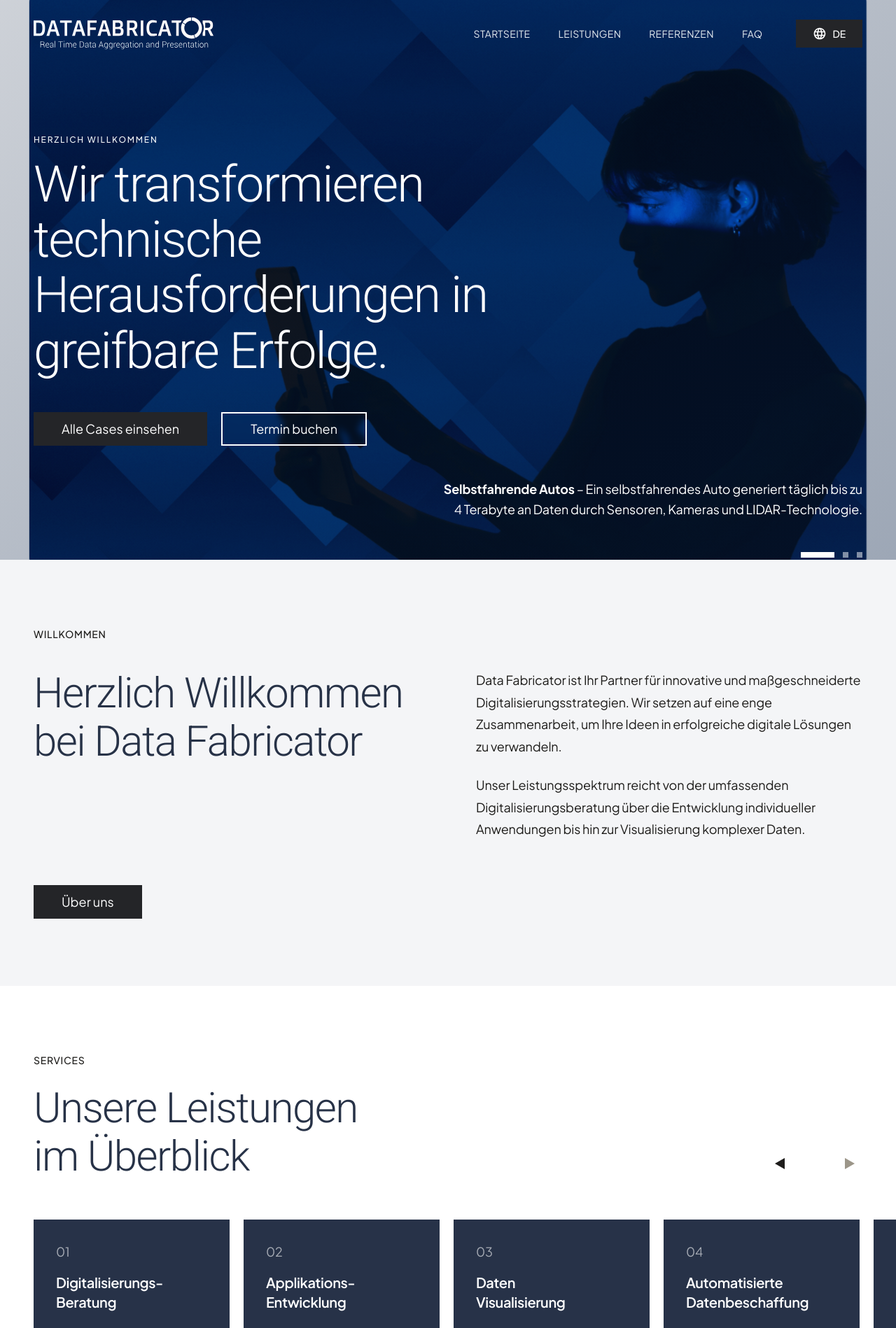
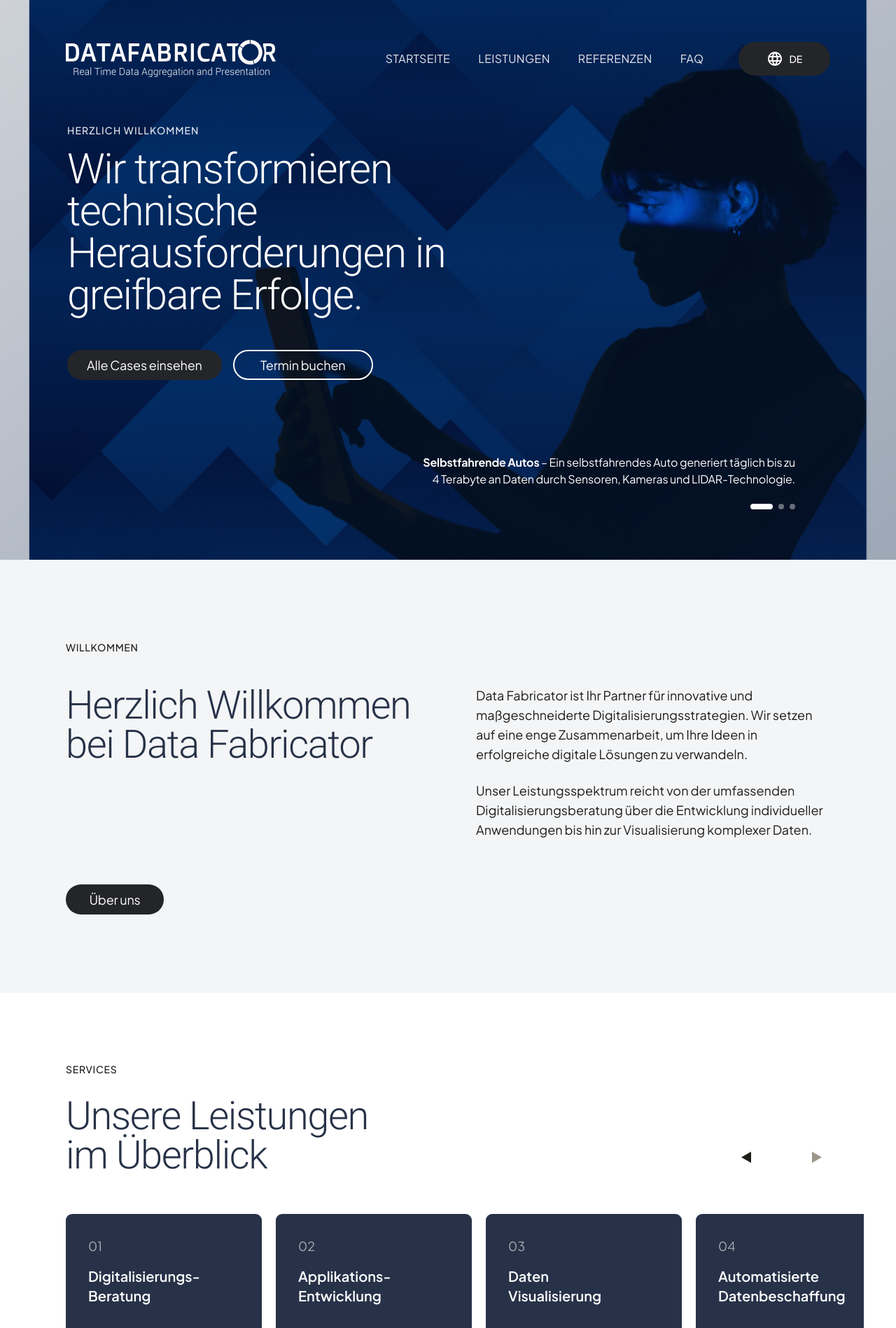
Before and after one commit to HHDS85/datafab-website, a Vue app: page / in a window 1280 px wide. Shown: the top 1898 px of the page at 70% size. Built offline with nearby package versions, Linux system fonts and the light colour scheme.

Commit message:
Updated ContactForm.vue

```diff
--- a/src/components/AppHeader.vue
+++ b/src/components/AppHeader.vue
@@ -1,32 +1,35 @@
 <template>
   <header
-    class="fixed w-full z-50 transition-all duration-300 ease-out"
+    class="fixed z-50 transition-all duration-300 ease-out"
     :class="isScrolled
-      ? 'top-0 bg-[#071B3A]/90 backdrop-blur-md shadow-lg py-4'
-      : 'top-0 bg-transparent py-6'"
+      ? 'top-0 left-0 right-0 bg-[#071B3A]/60 backdrop-blur-md shadow-sm px-6 md:px-8 lg:px-12 py-2.5 md:py-3'
+      : 'top-4 md:top-6 left-0 right-0 bg-transparent py-5 md:py-6 lg:py-8'"
   >
-    <div class="max-w-[1440px] mx-auto px-12">
-      <div class="flex items-center justify-between gap-12">
-        <div class="flex items-center gap-20 flex-1">
+    <div
+      class="flex items-center justify-between gap-4 md:gap-[50px]"
+      :class="!isScrolled ? 'max-w-[1220px] mx-auto px-6 md:px-8 lg:px-12 xl:px-16' : 'max-w-[1400px] mx-auto'"
+    >
+    <div class="flex items-center gap-4 md:gap-[92px] flex-1">
       <img
-            class="transition-all duration-300 ease-out"
-            :class="isScrolled ? 'h-10' : 'h-12'"
+        class="transition-all duration-300 ease-out transform hover:scale-105"
+        :class="isScrolled ? 'w-[120px] md:w-[150px] lg:w-[180px]' : 'w-[180px] md:w-[240px] lg:w-[300px]'"
         alt="Logo datafabrictor"
         src="/logo-datafabrictor.svg"
       />
 
-          <nav class="hidden lg:flex items-center gap-10 flex-1 justify-end">
+      <nav class="hidden lg:flex items-center gap-[40px] flex-1 justify-end">
         <a
           v-for="(item, index) in navigationItems"
           :key="`nav-${index}`"
           :href="item.href"
-              class="flex items-center cursor-pointer group relative"
+          class="flex items-center gap-[11.5px] cursor-pointer group relative transform transition-transform duration-200 hover:scale-105"
         >
           <span
             :class="[
               'font-family-jakarta relative transition-all duration-300',
               item.active ? 'font-bold text-white' : 'font-normal text-white/90 group-hover:text-white',
-                  'tracking-wide uppercase text-sm'
+              'tracking-wide uppercase whitespace-nowrap',
+              isScrolled ? 'text-sm leading-[22px]' : 'text-base leading-[25.2px]'
             ]"
           >
             {{ item.label }}
@@ -42,14 +45,16 @@
     </div>
 
     <button
-          class="hidden md:flex items-center gap-2 bg-[#242528] hover:bg-[#323438] transition-all duration-300 px-6 h-10"
+      class="hidden md:flex items-center gap-2 bg-[#242528] rounded-[99px] hover:bg-[#242528]/90 transition-all duration-500"
+      :class="isScrolled ? 'px-4 lg:px-6 h-8 lg:h-10' : 'px-6 lg:px-10 h-10 lg:h-12'"
     >
       <img
-            class="w-5 h-5"
+        class="transition-all duration-500"
+        :class="isScrolled ? 'w-4 h-4' : 'w-5 lg:w-6 h-5 lg:h-6'"
         alt="Language"
         src="/language.svg"
       />
-          <span class="font-family-jakarta font-medium text-white text-sm">
+      <span class="font-family-jakarta font-medium text-white transition-all duration-500" :class="isScrolled ? 'text-xs' : 'text-sm'">
         DE
       </span>
     </button>
@@ -61,15 +66,15 @@
     >
       <span class="flex flex-col gap-1.5 w-6">
         <span
-              class="h-0.5 w-full bg-white transition-all duration-300 ease-out transform origin-center"
+          class="h-0.5 w-full bg-white rounded-full transition-all duration-300 ease-out transform origin-center shadow-sm"
           :class="isMenuOpen ? 'rotate-45 translate-y-2' : ''"
         ></span>
         <span
-              class="h-0.5 w-full bg-white transition-all duration-300 ease-out"
+          class="h-0.5 w-full bg-white rounded-full transition-all duration-300 ease-out shadow-sm"
           :class="isMenuOpen ? 'opacity-0 scale-0' : 'opacity-100 scale-100'"
         ></span>
         <span
-              class="h-0.5 w-full bg-white transition-all duration-300 ease-out transform origin-center"
+          class="h-0.5 w-full bg-white rounded-full transition-all duration-300 ease-out transform origin-center shadow-sm"
           :class="isMenuOpen ? '-rotate-45 -translate-y-2' : ''"
         ></span>
       </span>
@@ -86,13 +91,13 @@
             :key="`mobile-nav-${index}`"
             :href="item.href"
             @click="closeMenu"
-                class="flex items-center justify-between py-4 border-b border-white/10 last:border-0 group hover:bg-white/5 -mx-2 px-2 transition-all duration-200"
+            class="flex items-center justify-between py-4 border-b border-white/10 last:border-0 group hover:bg-white/5 -mx-2 px-2 rounded-lg transition-all duration-200"
           >
             <span
               :class="[
                 'font-family-jakarta',
                 item.active ? 'font-bold text-white' : 'font-normal text-white/80 group-hover:text-white',
-                    'text-lg transition-colors duration-200'
+                'text-lg tracking-[-0.36px] leading-[25.2px] transition-colors duration-200'
               ]"
             >
               {{ item.label }}
@@ -102,7 +107,7 @@
             </svg>
           </a>
 
-              <div class="mt-6 flex items-center justify-center gap-2 px-6 py-3 bg-[#242528] hover:bg-[#323438] transition-all duration-200">
+          <div class="mt-6 flex items-center justify-center gap-2 px-6 py-3 bg-[#242528] rounded-[99px] hover:bg-[#242528]/80 transition-all duration-200">
             <img class="w-5 h-5" alt="Language" src="/language.svg" />
             <span class="font-family-jakarta font-medium text-white text-sm">
               DE
@@ -111,7 +116,6 @@
         </nav>
       </div>
     </Transition>
-      </div>
     </div>
   </header>
 </template>
--- a/src/components/HeroSection.vue
+++ b/src/components/HeroSection.vue
@@ -10,47 +10,51 @@
         />
       </div>
 
-      <div class="relative w-full max-w-[1440px] mx-auto px-12 pt-48 pb-20 z-10 h-full flex flex-col">
-        <div class="mb-4">
-          <p class="font-family-jakarta font-medium text-white/95 text-xs tracking-[0.15em] uppercase">
+      <div class="relative w-full px-6 md:px-12 lg:px-16 xl:px-24 pt-28 md:pt-36 lg:pt-40 xl:pt-44 pb-8 md:pb-10 lg:pb-12 z-10 h-full flex flex-col">
+      <div class="mb-3 md:mb-4">
+        <p class="font-family-jakarta font-medium text-white/90 text-xs md:text-sm xl:text-sm tracking-[0.08em] uppercase leading-[27.9px]">
           HERZLICH WILLKOMMEN
         </p>
       </div>
 
-        <h1 class="font-family-roboto font-light text-white text-7xl tracking-tight leading-[1.1] mb-12 max-w-[800px]">
+      <h1 class="font-family-roboto font-light text-white text-3xl md:text-5xl lg:text-6xl xl:text-6xl tracking-tight leading-[1.1] mb-8 md:mb-10 xl:mb-12 max-w-[680px] drop-shadow-sm">
         Wir transformieren
         technische
         Herausforderungen in
         greifbare Erfolge.
       </h1>
 
-        <div class="flex gap-5 mb-auto">
-          <button class="font-family-jakarta font-normal text-lg bg-[#242528] text-white hover:bg-[#323438] transition-all duration-300 px-10 h-12">
-            Alle Cases einsehen
+      <div class="flex flex-col sm:flex-row gap-4 mb-auto">
+        <button
+          class="group relative h-[43px] px-7 rounded-[22px] font-family-jakarta font-normal text-base md:text-lg xl:text-lg leading-[27px] tracking-normal bg-[#242528] text-white transition-all duration-500 ease-out hover:shadow-[0_8px_30px_rgb(0,0,0,0.3)] hover:scale-[1.03] hover:-translate-y-0.5 min-w-[200px] overflow-hidden before:absolute before:inset-0 before:bg-gradient-to-r before:from-[#242528] before:to-[#3a3a3d] before:opacity-0 hover:before:opacity-100 before:transition-opacity before:duration-500"
+        >
+          <span class="relative z-10">Alle Cases einsehen</span>
         </button>
 
-          <button class="font-family-jakarta font-normal text-lg border-2 border-white text-white hover:bg-white hover:text-[#071B3A] transition-all duration-300 px-10 h-12 backdrop-blur-sm">
-            Termin buchen
+        <button
+          class="group relative h-[43px] px-7 rounded-[22px] font-family-jakarta font-normal text-base md:text-lg xl:text-lg leading-[27px] tracking-normal border-2 border-white text-white hover:bg-white hover:text-[#071B3A] transition-all duration-500 ease-out hover:shadow-[0_8px_30px_rgb(255,255,255,0.4)] hover:scale-[1.03] hover:-translate-y-0.5 min-w-[200px] backdrop-blur-sm hover:backdrop-blur-0"
+        >
+          <span class="relative z-10">Termin buchen</span>
         </button>
       </div>
 
-        <div class="flex justify-end items-end mt-auto pt-12">
-          <div class="max-w-[600px]">
-            <div class="min-h-[80px] mb-6">
-              <p class="font-family-jakarta font-normal text-white text-lg text-right leading-[1.6]">
+      <div class="flex justify-start md:justify-end items-end mt-auto pt-6 md:pt-8 xl:pt-10 pb-4 md:pb-6">
+        <div class="w-full md:max-w-[540px] xl:max-w-[580px] md:pr-8 lg:pr-12">
+          <div class="min-h-[60px] md:min-h-[50px] xl:min-h-[55px] mb-3 md:mb-4">
+            <p class="font-family-jakarta font-normal text-white text-sm md:text-base xl:text-base text-left md:text-right tracking-normal leading-[1.5] drop-shadow-sm">
               <span class="font-bold">{{ currentHighlight.title }}</span>
               <span> {{ currentHighlight.text }}</span>
             </p>
           </div>
 
-            <div class="flex justify-end items-center gap-3">
+          <div class="flex justify-start md:justify-end items-center gap-2">
             <button
               v-for="(_, index) in highlights"
               :key="index"
               @click="currentSlide = index"
               :class="[
-                  'h-2 transition-all duration-300',
-                  currentSlide === index ? 'bg-white w-12' : 'bg-white/50 hover:bg-white/70 w-2'
+                'h-2 rounded-full transition-all duration-300',
+                currentSlide === index ? 'bg-white w-8' : 'bg-white/40 hover:bg-white/60 w-2'
               ]"
               :aria-label="`Go to slide ${index + 1}`"
             />
--- a/src/components/ServicesSection.vue
+++ b/src/components/ServicesSection.vue
@@ -1,51 +1,51 @@
 <template>
-  <section ref="sectionRef" id="leistungen" class="relative w-full py-24 scroll-animate">
-    <div class="max-w-[1440px] mx-auto px-12">
-      <div class="mb-14 flex items-start justify-between">
+  <section ref="sectionRef" id="leistungen" class="relative w-full py-16 md:py-20 lg:py-24 scroll-animate">
+    <div class="max-w-[1220px] mx-auto px-6 md:px-8 lg:px-12 xl:px-16">
+      <div class="mb-12 md:mb-14 flex items-start justify-between">
         <div>
-          <p class="font-family-jakarta font-medium text-[#1e1d1b] text-sm tracking-[0.05em] uppercase mb-6">
+          <p class="font-family-jakarta font-medium text-[#1e1d1b] text-sm tracking-[0.05em] uppercase leading-[27.9px] mb-5 md:mb-6">
             SERVICES
           </p>
-          <h2 class="font-family-roboto font-light text-[#273247] text-6xl tracking-tight leading-[1.15]">
+          <h2 class="font-family-roboto font-light text-[#273247] text-4xl md:text-5xl lg:text-[56px] tracking-tight leading-[1.15]">
             Unsere Leistungen
             <br />
             im Überblick
           </h2>
         </div>
-        <div class="hidden lg:flex items-center justify-between gap-14 mt-auto mb-1">
+        <div class="hidden lg:flex items-center justify-between gap-[55px] mt-auto mb-1">
           <button
             @click="scrollLeft"
-            class="nav-arrow nav-arrow-left w-10 h-10 flex items-center justify-center transition-all duration-300"
+            class="nav-arrow nav-arrow-left w-[42px] h-[42px] flex items-center justify-center transition-all duration-300"
             aria-label="Scroll left"
           >
           </button>
           <button
             @click="scrollRight"
-            class="nav-arrow nav-arrow-right w-10 h-10 flex items-center justify-center transition-all duration-300"
+            class="nav-arrow nav-arrow-right w-[42px] h-[42px] flex items-center justify-center transition-all duration-300"
             aria-label="Scroll right"
           >
           </button>
         </div>
       </div>
 
-      <div class="relative mb-14 -mr-12">
+      <div class="relative mb-12 md:mb-14 -mr-6 md:-mr-8 lg:-mr-12">
         <div ref="scrollContainer" class="hidden lg:flex gap-5 overflow-x-auto pb-4 scrollbar-hide scroll-smooth">
           <div
             v-for="(service, index) in servicesData"
             :key="index"
-            class="bg-[#273248] min-h-[380px] flex flex-col flex-shrink-0 w-[280px] transition-all duration-300 hover:transform hover:scale-105 hover:shadow-2xl"
+            class="bg-[#273248] rounded-[9px] min-h-[380px] flex flex-col flex-shrink-0 w-[280px] transition-all duration-300 hover:transform hover:scale-105 hover:shadow-2xl"
           >
             <div class="p-8 pb-7 flex flex-col h-full">
               <div class="mb-4">
-                <span class="font-family-jakarta font-normal text-white/60 text-lg">
+                <span class="font-family-jakarta font-normal text-white/60 text-lg tracking-normal leading-normal">
                   {{ service.number }}
                 </span>
               </div>
               <div class="flex flex-col gap-5">
-                <h3 class="font-family-jakarta font-semibold text-white text-xl leading-[1.4] whitespace-pre-line h-16 flex items-start">
+                <h3 class="font-family-jakarta font-semibold text-white text-xl tracking-normal leading-[1.4] whitespace-pre-line h-[64px] flex items-start">
                   {{ service.title }}
                 </h3>
-                <p class="font-family-jakarta font-normal text-white/75 text-base leading-[1.6]">
+                <p class="font-family-jakarta font-normal text-white/75 text-base leading-[1.6] tracking-normal">
                   {{ service.description }}
                 </p>
               </div>
@@ -68,18 +68,18 @@
                 class="flex-shrink-0 px-3"
                 :class="slideClass"
               >
-                <div class="bg-[#273248] min-h-[380px] flex flex-col">
+                <div class="bg-[#273248] rounded-[9px] min-h-[380px] flex flex-col">
                   <div class="p-8 pb-7 flex flex-col h-full">
                     <div class="mb-4">
-                      <span class="font-family-jakarta font-normal text-white/60 text-lg">
+                      <span class="font-family-jakarta font-normal text-white/60 text-lg tracking-normal leading-normal">
                         {{ service.number }}
                       </span>
                     </div>
                     <div class="flex flex-col gap-5">
-                      <h3 class="font-family-jakarta font-semibold text-white text-xl leading-[1.4]">
+                      <h3 class="font-family-jakarta font-semibold text-white text-xl tracking-normal leading-[1.4]">
                         {{ service.title }}
                       </h3>
-                      <p class="font-family-jakarta font-normal text-white/75 text-base leading-[1.6]">
+                      <p class="font-family-jakarta font-normal text-white/75 text-base leading-[1.6] tracking-normal">
                         {{ service.description }}
                       </p>
                     </div>
@@ -92,7 +92,7 @@
           <div class="flex justify-center items-center gap-4 mt-8">
             <button
               @click="prevSlide"
-              class="w-10 h-10 flex items-center justify-center bg-[#273248]/10 hover:bg-[#273248]/20 transition-colors"
+              class="w-10 h-10 flex items-center justify-center rounded-full bg-[#273248]/10 hover:bg-[#273248]/20 transition-colors"
               :disabled="currentSlide === 0"
               :class="{ 'opacity-50 cursor-not-allowed': currentSlide === 0 }"
             >
@@ -106,14 +106,14 @@
                 v-for="(_, index) in paginationDots"
                 :key="index"
                 @click="goToSlide(index)"
-                class="h-2 transition-all duration-300"
+                class="w-2 h-2 rounded-full transition-all duration-300"
                 :class="getDotClass(index)"
               ></button>
             </div>
 
             <button
               @click="nextSlide"
-              class="w-10 h-10 flex items-center justify-center bg-[#273248]/10 hover:bg-[#273248]/20 transition-colors"
+              class="w-10 h-10 flex items-center justify-center rounded-full bg-[#273248]/10 hover:bg-[#273248]/20 transition-colors"
               :disabled="currentSlide >= maxSlide"
               :class="{ 'opacity-50 cursor-not-allowed': currentSlide >= maxSlide }"
             >
@@ -187,7 +187,7 @@ const paginationDots = computed(() => {
 const getDotClass = (index) => {
   return currentSlide.value === index
     ? 'bg-[#273248] w-8'
-    : 'bg-[#273248]/30 w-2';
+    : 'bg-[#273248]/30';
 };
 
 const nextSlide = () => {
--- a/src/components/WelcomeSection.vue
+++ b/src/components/WelcomeSection.vue
@@ -1,15 +1,15 @@
 <template>
-  <section ref="sectionRef" class="relative w-full bg-[#F4F5F7] py-24 scroll-animate">
-    <div class="max-w-[1440px] mx-auto px-12">
-      <div class="mb-10">
-        <p class="font-family-jakarta font-medium text-[#1e1d1b] text-sm tracking-[0.05em] uppercase">
+  <section ref="sectionRef" class="relative w-full bg-[#F4F5F7] py-16 md:py-20 lg:py-24 xl:py-28 scroll-animate">
+    <div class="max-w-[1220px] mx-auto px-6 md:px-8 lg:px-12 xl:px-16">
+      <div class="mb-8 md:mb-10">
+        <p class="font-family-jakarta font-medium text-[#1e1d1b] text-sm tracking-[0.05em] uppercase leading-[27.9px] mb-5 md:mb-6">
           WILLKOMMEN
         </p>
       </div>
 
-      <div class="grid grid-cols-1 lg:grid-cols-2 gap-20">
+      <div class="grid grid-cols-1 lg:grid-cols-2 gap-10 md:gap-14 lg:gap-20">
         <div class="flex flex-col justify-start">
-          <h2 class="font-family-roboto font-light text-[#273247] text-6xl tracking-tight leading-[1.15]">
+          <h2 class="font-family-roboto font-light text-[#273247] text-4xl md:text-5xl lg:text-[56px] tracking-tight leading-[1.15]">
             Herzlich Willkommen
             <br />
             bei Data Fabricator
@@ -17,14 +17,14 @@
         </div>
 
         <div class="flex flex-col justify-start gap-6">
-          <p class="font-family-jakarta font-normal text-[#1e1d1b] text-lg leading-[1.75]">
+          <p class="font-family-jakarta font-normal text-[#1e1d1b] text-base md:text-lg leading-[1.75] tracking-normal">
             Data Fabricator ist Ihr Partner für innovative und
             maßgeschneiderte Digitalisierungsstrategien.
             Wir setzen auf eine enge Zusammenarbeit, um Ihre Ideen in
             erfolgreiche digitale Lösungen zu verwandeln.
           </p>
 
-          <p class="font-family-jakarta font-normal text-[#1e1d1b] text-lg leading-[1.75]">
+          <p class="font-family-jakarta font-normal text-[#1e1d1b] text-base md:text-lg leading-[1.75] tracking-normal">
             Unser Leistungsspektrum reicht von der umfassenden
             Digitalisierungsberatung über die Entwicklung individueller
             Anwendungen bis hin zur Visualisierung komplexer Daten.
@@ -32,9 +32,9 @@
         </div>
       </div>
 
-      <div class="mt-16">
-        <button class="bg-[#242528] text-white hover:bg-[#323438] h-12 px-10 font-family-jakarta font-normal text-lg transition-all duration-300">
-          Über uns
+      <div class="mt-12 md:mt-14 lg:mt-16">
+        <button class="relative bg-[#242528] text-white rounded-[22px] h-[43px] px-7 font-family-jakarta font-normal text-lg leading-[27px] tracking-normal transition-all duration-500 ease-out hover:shadow-[0_8px_30px_rgb(0,0,0,0.25)] hover:scale-[1.03] hover:-translate-y-0.5 min-w-[140px] overflow-hidden before:absolute before:inset-0 before:bg-gradient-to-r before:from-[#242528] before:to-[#3a3a3d] before:opacity-0 hover:before:opacity-100 before:transition-opacity before:duration-500">
+          <span class="relative z-10">Über uns</span>
         </button>
       </div>
     </div>
```
Also changed, not shown: src/components/AppFooter.vue (+13 -13 lines), src/components/CTASection.vue (+18 -14 lines), src/components/ContactForm.vue (+13 -13 lines), src/components/FAQAccordion.vue (+16 -15 lines), src/components/ProjectShowcase.vue (+17 -14 lines), src/components/TestimonialsCarousel.vue (+16 -16 lines). Lines whose indentation alone changed are shown as unchanged.
